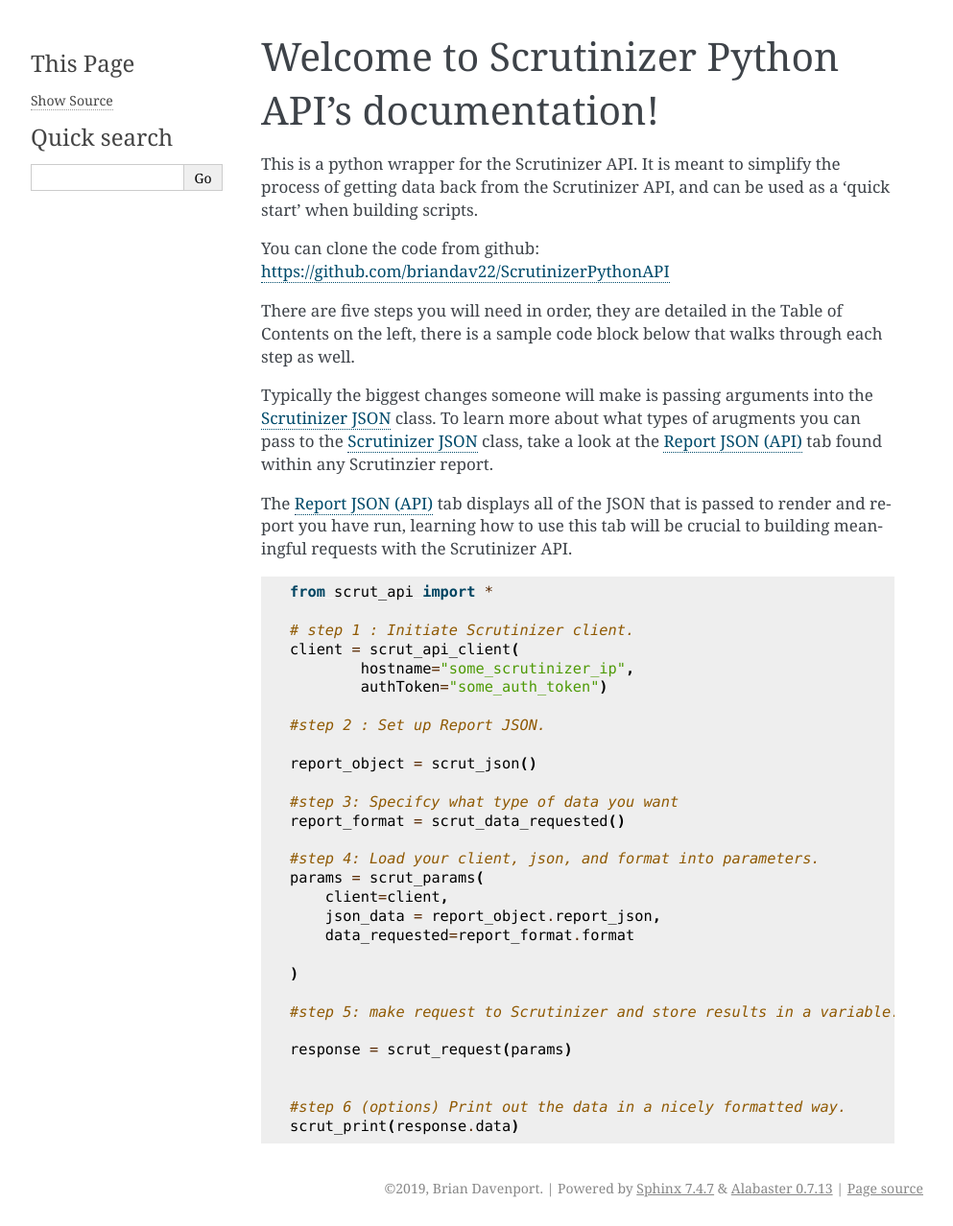
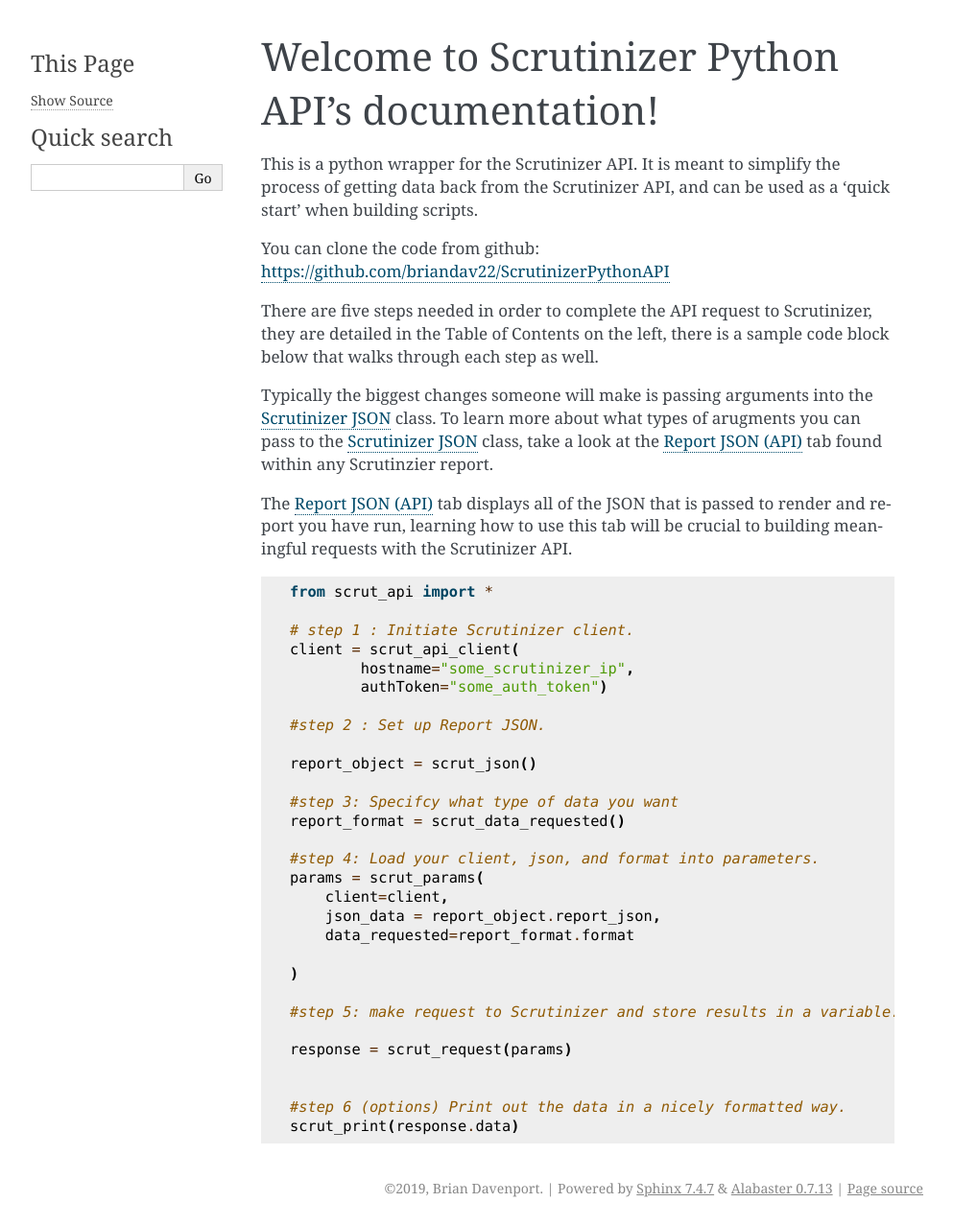
Before and after one commit to briandav22/api_docs, a Sphinx documentation site: the page built from docs/source/api_welcome.rst, in a window 1280 px wide. Shown: the whole page at 96% size, without its empty margins (148-1141 px from the left). Built offline with Sphinx 7.4.7, drawn with Linux system fonts in a browser that asks for light colours.

```diff
--- a/docs/source/api_welcome.rst
+++ b/docs/source/api_welcome.rst
@@ -7,7 +7,7 @@
 You can clone the code from github:
 https://github.com/briandav22/ScrutinizerPythonAPI
 
-There are five steps you will need in order, they are detailed in the Table of Contents on the left, there is a sample code block below that walks through each step as well.
+There are five steps needed in order to complete the API request to Scrutinizer, they are detailed in the Table of Contents on the left, there is a sample code block below that walks through each step as well.
 
 Typically the biggest changes someone will make is passing arguments into the :ref:`api_json` class. To learn more about what types of arugments you can pass to the :ref:`api_json` class, take a look at the :ref:`api_report`  tab found within any Scrutinzier report.
 
```
